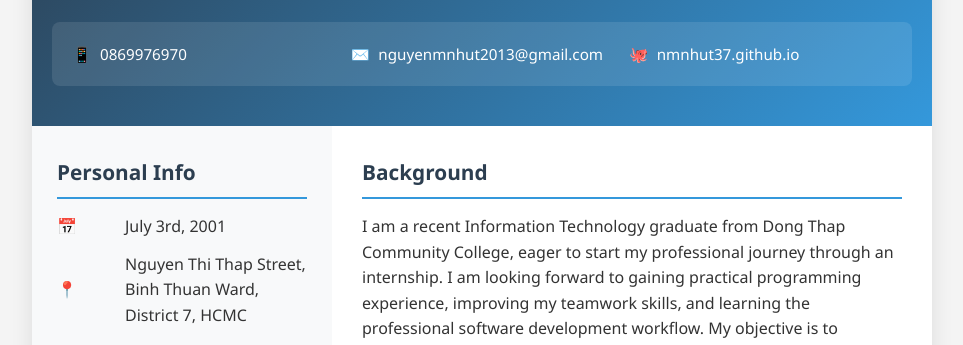
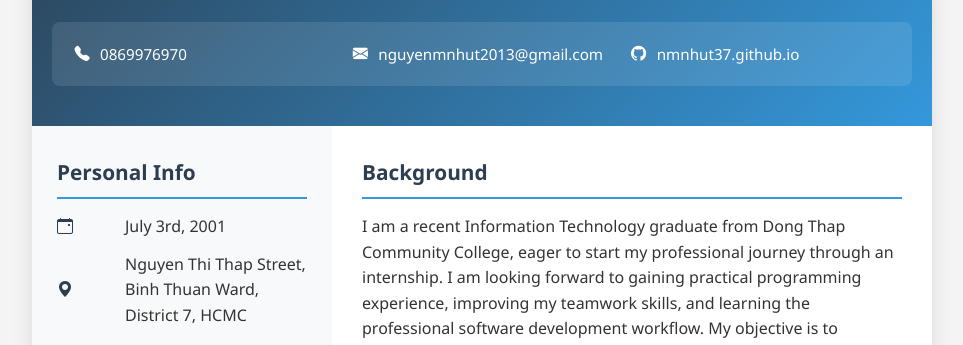
Before and after one commit to nmnhut37/nguyenminhnhut37.github.io, a plain HTML site: page index.html in a window 1280 px wide. Shown: the part 181-526 px from the top of the page, without its empty margins (158-1121 px from the left). Drawn offline with nearby package versions, Linux system fonts and the light colour scheme.

Commit message:
Update index.html

```diff
--- a/index.html
+++ b/index.html
@@ -6,6 +6,7 @@
     <title>CV - Nguyen Minh Nhut</title>
     <!-- Link file CSS -->
     <link rel="stylesheet" href="style.css">
+    <link rel="stylesheet" href="https://cdn.jsdelivr.net/npm/bootstrap-icons@1.11.3/font/bootstrap-icons.css">
 </head>
 <body>
     <div class="container">
@@ -15,15 +16,15 @@
             <p>Web Developer</p>
             <div class="contact-info">
                 <div class="contact-item">
-                    <span class="contact-icon">📱</span>
+                    <i class="bi bi-telephone-fill contact-icon"></i>
                     <span>0869976970</span>
                 </div>
                 <div class="contact-item">
-                    <span class="contact-icon">✉️</span>
+                    <i class="bi bi-envelope-fill contact-icon"></i>
                     <span>nguyenmnhut2013@gmail.com</span>
                 </div>
                 <div class="contact-item">
-                    <span class="contact-icon">🐙</span>
+                    <i class="bi bi-github contact-icon"></i>
                     <a href="https://github.com/nmnhut37" class="website-link" target="_blank">nmnhut37.github.io</a>
                 </div>
             </div>
@@ -36,18 +37,17 @@
                 <div class="section">
                     <h3 class="section-title">Personal Info</h3>
                     <div class="info-item">
-                        <span class="info-label">📅</span>
+                        <i class="bi bi-calendar-event info-label"></i>
                         <span>July 3rd, 2001</span>
                     </div>
                     <div class="info-item">
-                        <span class="info-label">📍</span>
+                        <i class="bi bi-geo-alt-fill info-label"></i>
                         <span>Nguyen Thi Thap Street, Binh Thuan Ward, District 7, HCMC</span>
                     </div>
                 </div>
 
                 <div class="section">
                     <h3 class="section-title">Skills</h3>
-
                     <div class="skills-category">
                         <div class="skills-category-title">Languages & Frameworks</div>
                         <div class="skills-list">
@@ -60,7 +60,6 @@
                             <span class="skill-tag">Laravel</span>
                         </div>
                     </div>
-
                     <div class="skills-category">
                         <div class="skills-category-title">Databases</div>
                         <div class="skills-list">
@@ -69,7 +68,6 @@
                             <span class="skill-tag">SQLite</span>
                         </div>
                     </div>
-
                     <div class="skills-category">
                         <div class="skills-category-title">Tools & Others</div>
                         <div class="skills-list">
@@ -113,7 +111,6 @@
 
                 <div class="section">
                     <h3 class="section-title">Projects</h3>
-
                     <div class="project-item">
                         <div class="project-title">Build an Alarm Mobile Application</div>
                         <div class="duration">September 2023 - December 2023</div>
```
